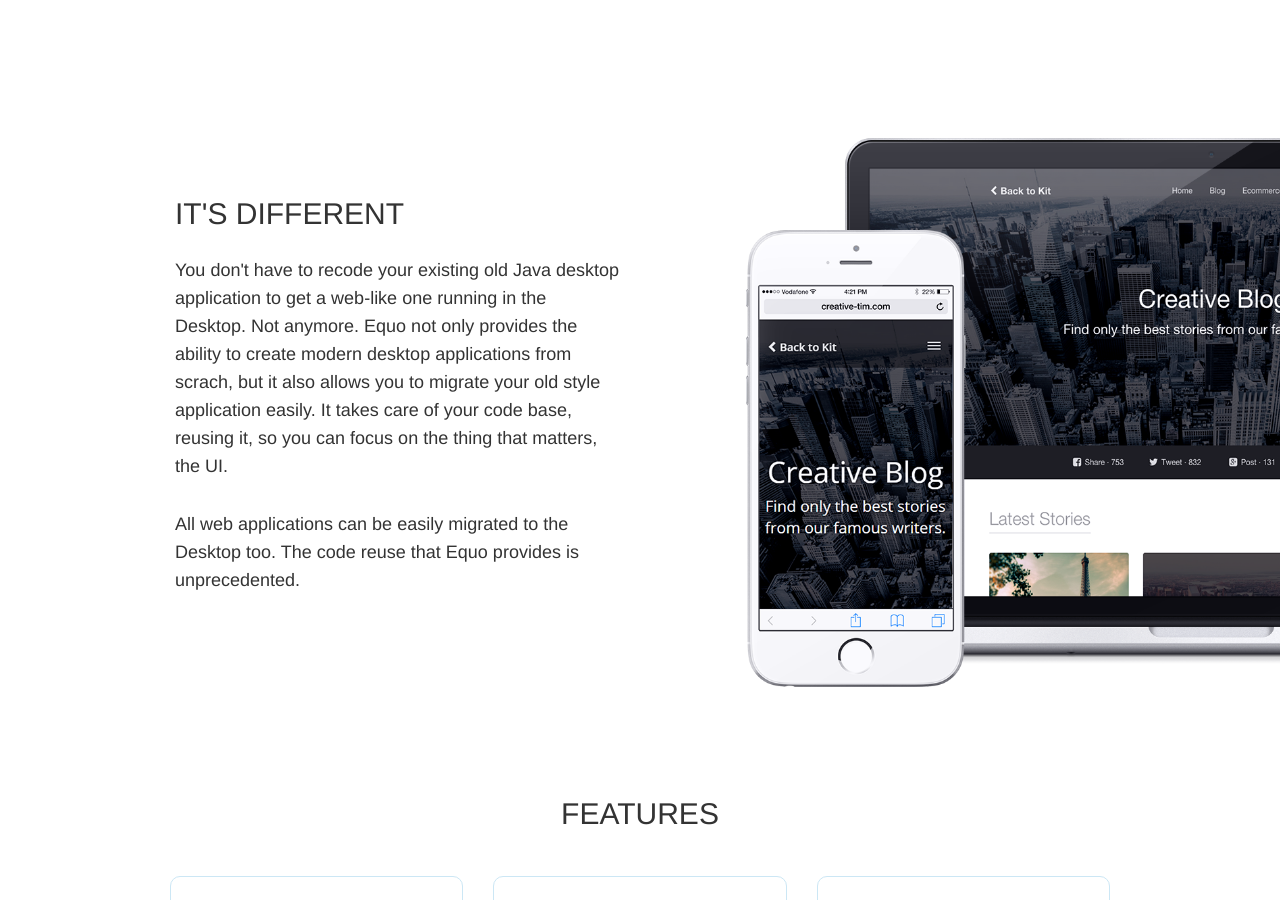
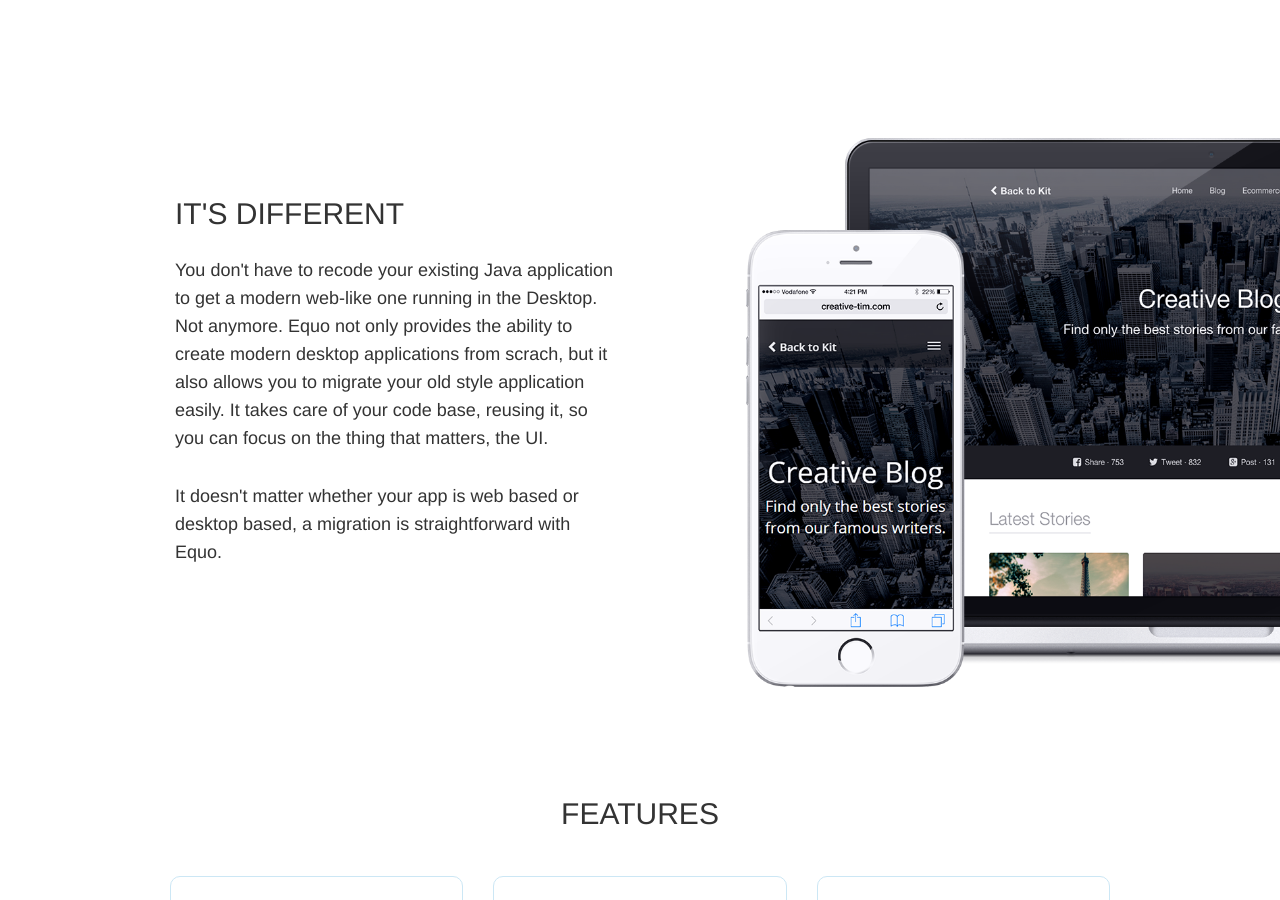
Before and after one commit to maketechnology/equo, a Jekyll site: the page built from index.html, in a window 1280 px wide and 900 px high, scrolled down 1404 px. Built offline with Jekyll 4.4.1, drawn with Linux system fonts in a browser that asks for light colours.

Commit message:
Improve presentation text

```diff
--- a/_includes/presentation.html
+++ b/_includes/presentation.html
@@ -4,8 +4,8 @@
             <div class="col-md-6">
                 <div class="description">
                     <h4 class="header-text">It's different</h4>
-                    <p>You don't have to recode your existing old Java desktop application to get a web-like one running in the Desktop. Not anymore. Equo not only provides the ability to create modern desktop applications from scrach, but it also allows you to migrate your old style application easily. It takes care of your code base, reusing it, so you can focus on the thing that matters, the UI.</p>
-                    <p>All web applications can be easily migrated to the Desktop too. The code reuse that Equo provides is unprecedented.
+                    <p>You don't have to recode your existing Java application to get a modern web-like one running in the Desktop. Not anymore. Equo not only provides the ability to create modern desktop applications from scrach, but it also allows you to migrate your old style application easily. It takes care of your code base, reusing it, so you can focus on the thing that matters, the UI.</p>
+                    <p>It doesn't matter whether your app is web based or desktop based, a migration is straightforward with Equo.
                     <p>
                 </div>
             </div>
```
